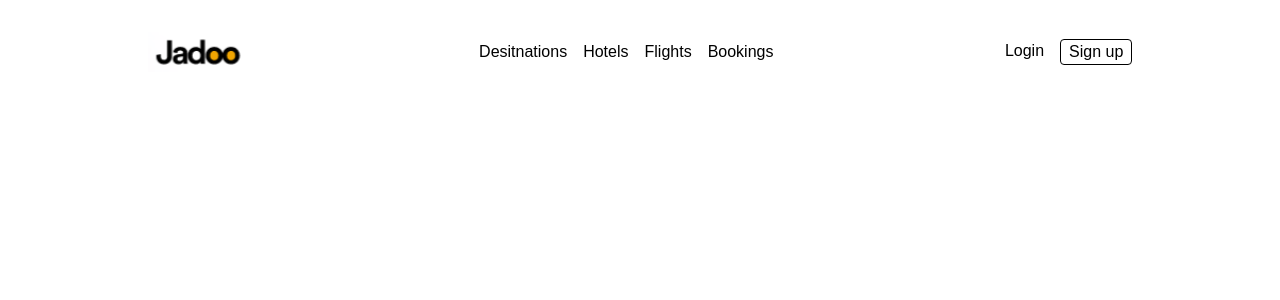
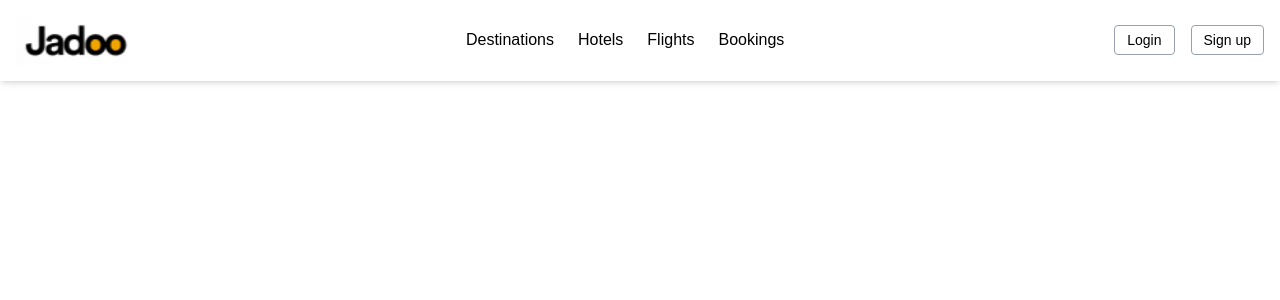
Before and after one commit to sohail005/Sohail-nextjs, a Next.js app: page / in a window 1280 px wide. Shown: the top 300 px of the page. Built offline with nearby package versions, Linux system fonts and the light colour scheme.

Commit message:
Add Header component with responsive navigation and logo

```diff
--- /dev/null
+++ b/src/Components/Header/Header.tsx
@@ -0,0 +1,80 @@
+"use client";
+import Image from "next/image";
+import React, { useState } from "react";
+import { Menu, X } from "lucide-react"; // icons
+
+import logo from "../../../src/Assets/Images/logo.png";
+
+function Header() {
+  const [isOpen, setIsOpen] = useState(false);
+
+  return (
+    <header className="w-full bg-white shadow-md fixed top-0 left-0 z-50">
+      <div className="p-4 flex justify-between items-center max-w-7xl mx-auto">
+        {/* Logo */}
+        <Image src={logo} alt="Logo" width={120} height={40} className="object-contain" />
+
+        {/* Desktop Nav */}
+        <nav className="hidden md:flex gap-6 text-black font-medium">
+          <span className="hover:text-blue-500 cursor-pointer">Destinations</span>
+          <span className="hover:text-blue-500 cursor-pointer">Hotels</span>
+          <span className="hover:text-blue-500 cursor-pointer">Flights</span>
+          <span className="hover:text-blue-500 cursor-pointer">Bookings</span>
+        </nav>
+
+        {/* Desktop Auth */}
+        <div className="hidden md:flex items-center gap-4">
+          <button className="border border-gray-400 hover:border-blue-500 rounded px-3 py-1 text-sm text-black hover:text-blue-500 transition-colors">
+            Login
+          </button>
+          <button className="border border-gray-400 hover:border-blue-500 rounded px-3 py-1 text-sm text-black hover:text-blue-500 transition-colors">
+            Sign up
+          </button>
+        </div>
+
+
+        {/* Mobile Menu Button */}
+        <button
+          className="md:hidden flex items-center"
+          onClick={() => setIsOpen(!isOpen)}
+        >
+          {isOpen ? <X size={28} /> : <Menu size={28} />}
+        </button>
+      </div>
+
+      {/* Mobile Dropdown */}
+      {isOpen && (
+        <div className="md:hidden bg-white w-full shadow-md">
+          <ul className="flex flex-col items-center gap-2 py-3 text-black font-medium w-full">
+            <button className="hover:text-blue-500 cursor-pointer bg-gray-100 w-full text-center p-5 border-none outline-none">
+              Destinations
+            </button>
+            <button className="hover:text-blue-500 cursor-pointer bg-gray-100 w-full text-center p-5 border-none outline-none">
+              Hotels
+            </button>
+            <button className="hover:text-blue-500 cursor-pointer bg-gray-100 w-full text-center p-5 border-none outline-none">
+              Flights
+            </button>
+            <button className="hover:text-blue-500 cursor-pointer bg-gray-100 w-full text-center p-5 border-none outline-none">
+              Bookings
+            </button>
+            <div className="w-full my-2 auto flex justify-center gap-8">
+              <li>
+                <button className="border border-gray-400 hover:border-blue-500 rounded px-8 py-3 text-sm text-black hover:text-blue-500 transition-colors">
+                  Login
+                </button>
+              </li>
+              <li>
+                <button className="border border-gray-400 hover:border-blue-500 rounded px-8 py-3 text-sm text-black hover:text-blue-500 transition-colors">
+                  Sign up
+                </button>
+              </li>
+            </div>
+          </ul>
+        </div>
+      )}
+    </header>
+  );
+}
+
+export default Header;
--- a/src/app/Components/Header/Header.tsx
+++ /dev/null
@@ -1,28 +0,0 @@
-import Image from 'next/image'
-import React from 'react'
-import logo from "../../../Assets/Images/logo.png";
-function Header() {
-  return (
-    <div className='Header p-4 flex justify-around items-center'>
-        <Image src={logo} alt="Vercel Logo" width={100} height={16} />
-       <div className='nav'>
-        <ul className='flex gap-4'>
-            <li className='text-black hover:text-blue-500 cursor-pointer'>Desitnations</li>
-            <li className='text-black hover:text-blue-500 cursor-pointer'>Hotels</li>
-            <li className='text-black hover:text-blue-500 cursor-pointer'>Flights</li>
-            <li className='text-black hover:text-blue-500 cursor-pointer'>Bookings</li>
-        </ul>
-       </div>
-       <div className='nav'>
-        <ul className='flex gap-4'>
-            <li className='text-black hover:text-blue-500 cursor-pointer'>Login</li>
-            <button className='text-black hover:text-blue-500 cursor-pointer border border-black hover:border-blue-500 cursor-pointer rounded px-2'>Sign up</button>
-          {/* https://www.figma.com/design/c9sj92UhDHPIZOQUomMtOV/Travel-Website-Landing-Page--Community-?node-id=0-1&p=f&t=KqSEvZBnqdIYgJAW-0 */}
-          {/* https://vercel.com/sohail005s-projects/sohail-nextjs/4J45Tdf7hEPCfPSnGeQzxwobpsRf */}
-        </ul>
-       </div>
-    </div>
-  )
-}
-
-export default Header
--- a/src/app/page.tsx
+++ b/src/app/page.tsx
@@ -1,10 +1,11 @@
+import Header from "@/Components/Header/Header";
 import Image from "next/image";
-import Header from "./Components/Header/Header";
 
 export default function Home() {
   return (
     <div className="mx-auto p-4 bg-white min-h-screen">
       <Header />
+
     </div>
   );
 }
```
Also changed, not shown: package.json (+7 -6 lines), 1 other file (tests, documents, lock files or other folders).
